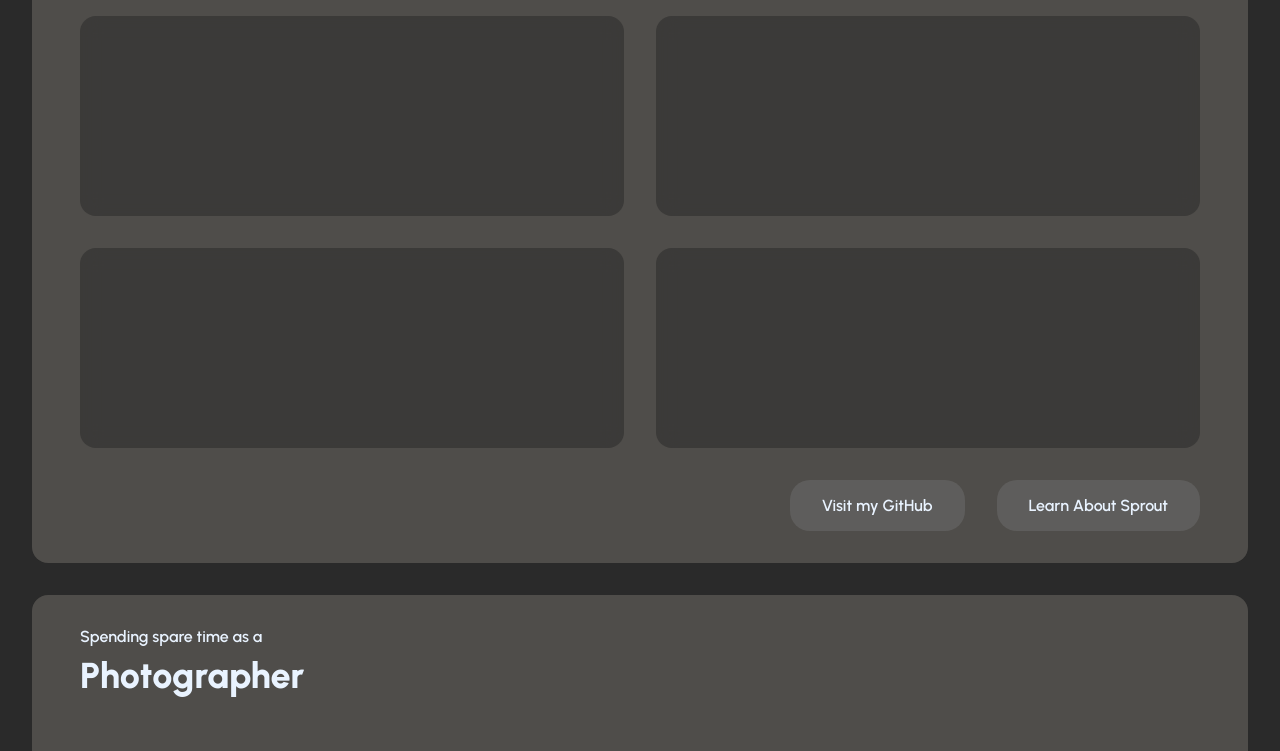
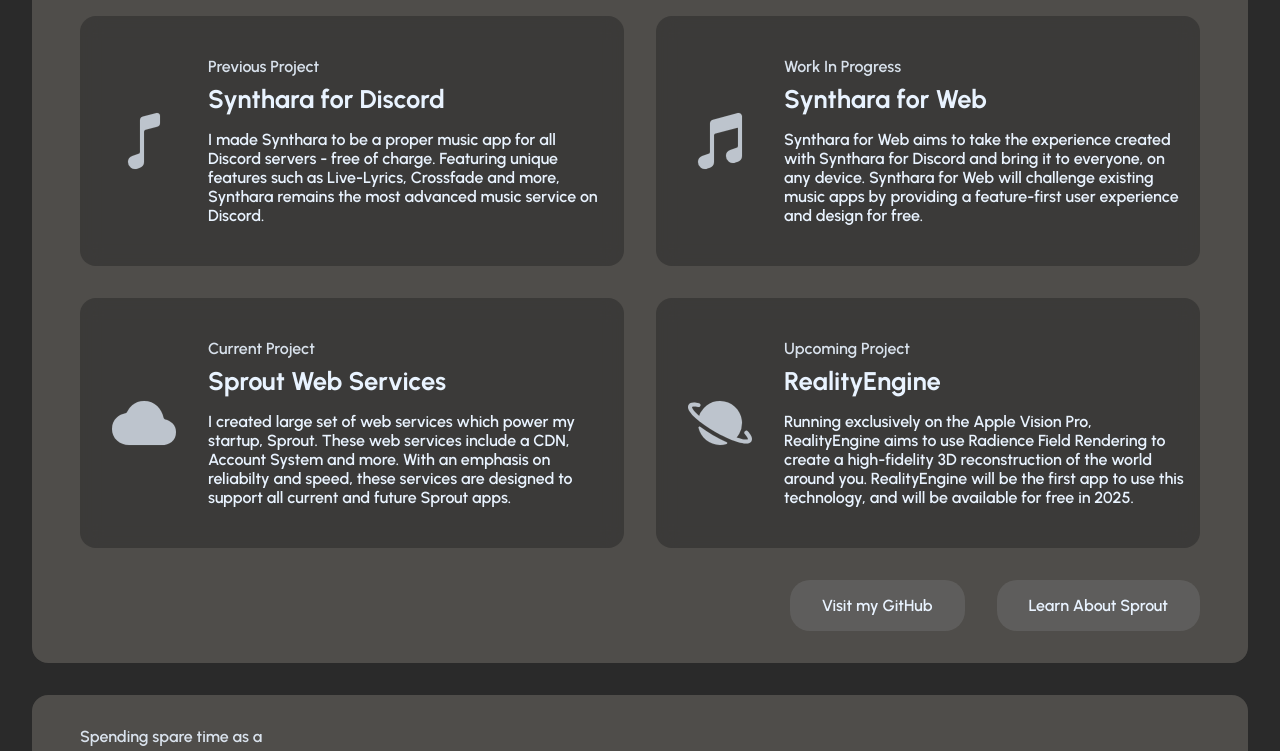
Before and after one commit to elucid503/ReFolio, a website with bundled scripts: page Frontend/Pages/index.html in a window 1280 px wide. Shown: the part 403-1154 px from the top of the page. Built offline with nearby package versions, Linux system fonts and the light colour scheme.

Commit message:
Add styling on tiles

```diff
--- a/Frontend/Pages/index.html
+++ b/Frontend/Pages/index.html
@@ -75,18 +75,23 @@
 
                 <div class="Icon">
 
+                    <ion-icon name="musical-note"></ion-icon>
+
                 </div>
 
                 <div class="Content">
 
+                    <div class="Pretext">Previous Project</div>
+
                     <div class="Title">
 
+                        Synthara for Discord
 
                     </div>
 
                     <div class="Description">
 
-
+                        I made Synthara to be a proper music app for all Discord servers - free of charge. Featuring unique features such as Live-Lyrics, Crossfade and more, Synthara remains the most advanced music service on Discord.
 
                     </div>
 
@@ -98,18 +103,23 @@
 
                 <div class="Icon">
 
+                    <ion-icon name="musical-notes"></ion-icon>
+
                 </div>
 
                 <div class="Content">
 
+                    <div class="Pretext">Work In Progress</div>
+
                     <div class="Title">
 
+                        Synthara for Web
 
                     </div>
 
                     <div class="Description">
 
-
+                        Synthara for Web aims to take the experience created with Synthara for Discord and bring it to everyone, on any device. Synthara for Web will challenge existing music apps by providing a feature-first user experience and design for free.
 
                     </div>
 
@@ -121,18 +131,23 @@
 
                 <div class="Icon">
 
+                    <ion-icon name="cloud"></ion-icon>
+
                 </div>
 
                 <div class="Content">
 
+                    <div class="Pretext">Current Project</div>
+
                     <div class="Title">
 
+                        Sprout Web Services
 
                     </div>
 
                     <div class="Description">
 
-
+                        I created large set of web services which power my startup, Sprout. These web services include a CDN, Account System and more. With an emphasis on reliabilty and speed, these services are designed to support all current and future Sprout apps.
 
                     </div>
 
@@ -144,18 +159,23 @@
 
                 <div class="Icon">
 
+                    <ion-icon name="planet"></ion-icon>
+
                 </div>
 
                 <div class="Content">
 
+                    <div class="Pretext">Upcoming Project</div>
+
                     <div class="Title">
 
+                        RealityEngine
 
                     </div>
 
                     <div class="Description">
 
-
+                        Running exclusively on the Apple Vision Pro, RealityEngine aims to use Radience Field Rendering to create a high-fidelity 3D reconstruction of the world around you. RealityEngine will be the first app to use this technology, and will be available for free in 2025.
 
                     </div>
 
--- a/Frontend/Styles/Home.css
+++ b/Frontend/Styles/Home.css
@@ -157,6 +157,7 @@
 
 .Programming .Pretext, .Photography .Pretext {
 
+    opacity: 0.9;
     font-size: var(--Font-Size-Small);
     margin-bottom: var(--Spacing-Micro);
 
@@ -181,13 +182,47 @@
 
 .Tile {
 
-    height: 200px;
+    display: flex;
+    justify-content: center;
+
+    height: fit-content;
+    min-height: 250px;
 
     background-color: var(--Element-Color-Darker);
     border-radius: var(--Border-Radius-Medium);
     backdrop-filter: var(--Element-Backdrop-Filter);
 
 }
+
+.Tile .Icon {
+
+    display: flex;
+    justify-content: center;
+    align-items: center;
+
+    margin-left: var(--Spacing-Medium);
+    margin-right: var(--Spacing-Small);
+
+    font-size: clamp(4rem, 5vw, 6rem);
+
+    opacity: 0.75;
+
+}
+
+.Tile .Content {
+
+    display: flex;
+    flex-direction: column;
+    justify-content: center;
+
+    padding-top: var(--Spacing-Medium);
+    padding-bottom: var(--Spacing-Medium);
+    padding-left: var(--Spacing-Small);
+    padding-right: var(--Spacing-Small);
+
+
+}
+
 
 .Tile .Title {
 
@@ -306,6 +341,17 @@
 
 }
 
+@media screen and (max-width: 1000px) {
+
+    .Tiles {
+
+        grid-template-columns: 1fr;
+        text-align: left!important;
+
+    }
+
+}
+
 @media screen and (max-width: 700px) {
 
     .Header {
@@ -338,18 +384,6 @@
 
         text-align: center ;
         margin-bottom: var(--Spacing-Small);
-
-    }
-
-    .Tiles {
-
-        grid-template-columns: 1fr;
-
-    }
-
-    .Tile {
-
-        height: 150px;
 
     }
 
```
Also changed, not shown: 1 other file.
